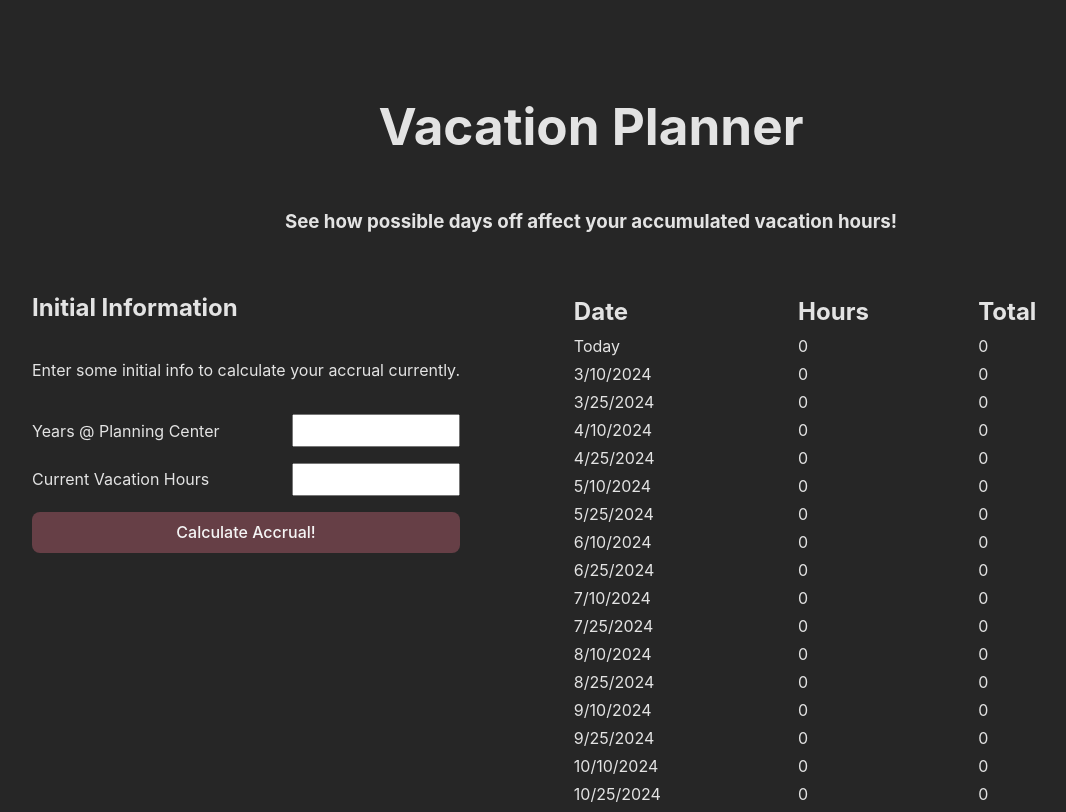
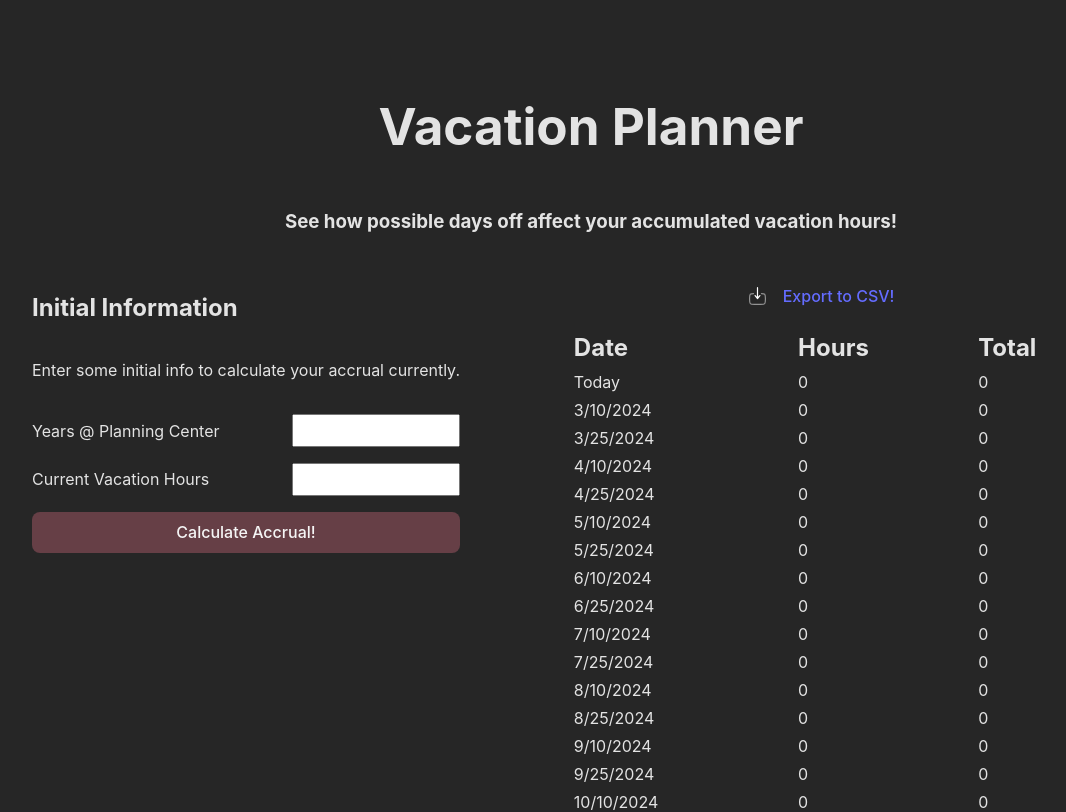
Before and after one commit to usborn116/pto-calculator, a React (Vite) app: page / in a window 1280 px wide. Shown: the top 812 px of the page, without its empty margins (49-1115 px from the left). Built offline with nearby package versions, Linux system fonts and the light colour scheme.

Commit message:
added button to export PTO to a CSV file:

```diff
--- a/package.json
+++ b/package.json
@@ -14,7 +14,9 @@
     "@testing-library/user-event": "^14.5.2",
     "jest-environment-jsdom": "^29.7.0",
     "node": "^21.6.2",
+    "prop-types": "^15.8.1",
     "react": "^18.2.0",
+    "react-csv": "^2.2.2",
     "react-dom": "^18.2.0",
     "uuid": "^9.0.1"
   },
@@ -23,6 +25,7 @@
     "@testing-library/react": "^14.2.1",
     "@types/jest": "^29.5.12",
     "@types/react": "^18.2.55",
+    "@types/react-csv": "^1.1.10",
     "@types/react-dom": "^18.2.19",
     "@types/uuid": "^9.0.8",
     "@typescript-eslint/eslint-plugin": "^6.21.0",
--- a/src/App.css
+++ b/src/App.css
@@ -131,6 +131,14 @@ input[type='number']{
   padding: 0.5em;
 }
 
+.export-button > a{
+  display: flex;
+  gap: 1em;
+  align-items: center;
+  justify-content: center;
+  margin-top: 1em;
+}
+
 @media (max-width: 800px) {
 
   #root{
--- a/src/App.tsx
+++ b/src/App.tsx
@@ -5,6 +5,8 @@ import { restOfYear, accrualTable } from './Helpers'
 import { DateEntry } from './DateEntry'
 import { HourField } from './HourField'
 import { v4 as uuidv4 } from 'uuid'
+import { CSVLink } from "react-csv";
+import download from './assets/download.svg'
 
 const firsts = [...restOfYear(10), ...restOfYear(25)].sort((a, b) => a.getTime() - b.getTime()).filter((date) => date > new Date())
 
@@ -53,6 +55,14 @@ function App() {
     }
   }
 
+  const csvData = [
+    ['Date', 'Hours', 'Running Total'],
+    ...hrsArr.map(f =>
+      [ f.date.toLocaleDateString('en-us', { timeZone: 'UTC' }),
+        f.hrs,
+        f.totalHrs
+      ])
+  ]
 
   const editDates = (e: React.ChangeEvent<HTMLInputElement>) => {
     e.preventDefault()
@@ -84,6 +94,12 @@ function App() {
 
   const table = (
     <div className="table">
+      <div className="export-button">
+        <CSVLink data={csvData} filename={"PTOHours.csv"}>
+          <img className='logo' alt='export-button' src={download} />
+          <span>Export to CSV!</span>
+        </CSVLink>
+      </div>
       <div className="row" id="header">
         <div></div>
         <h2>Date</h2>
```
Also changed, not shown: src/assets/download.svg (added), 1 other file (tests, documents, lock files or other folders).
